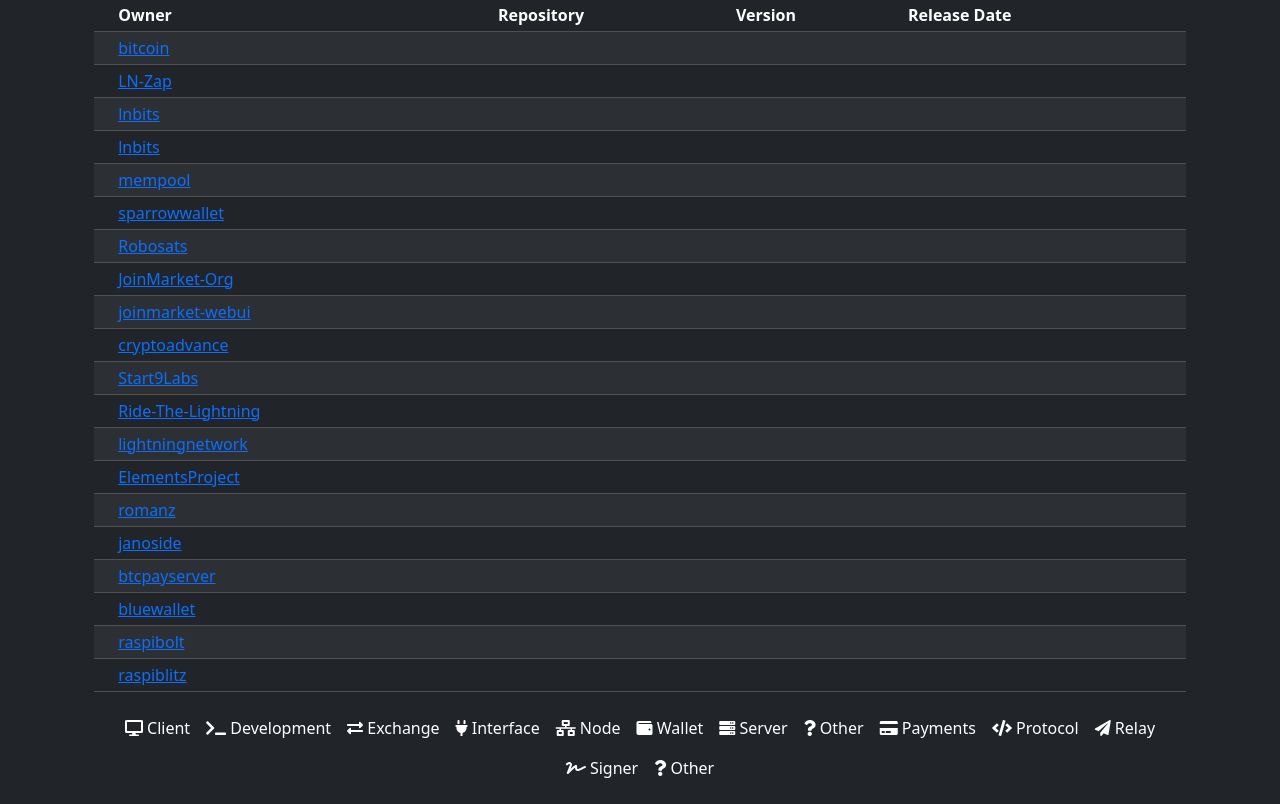
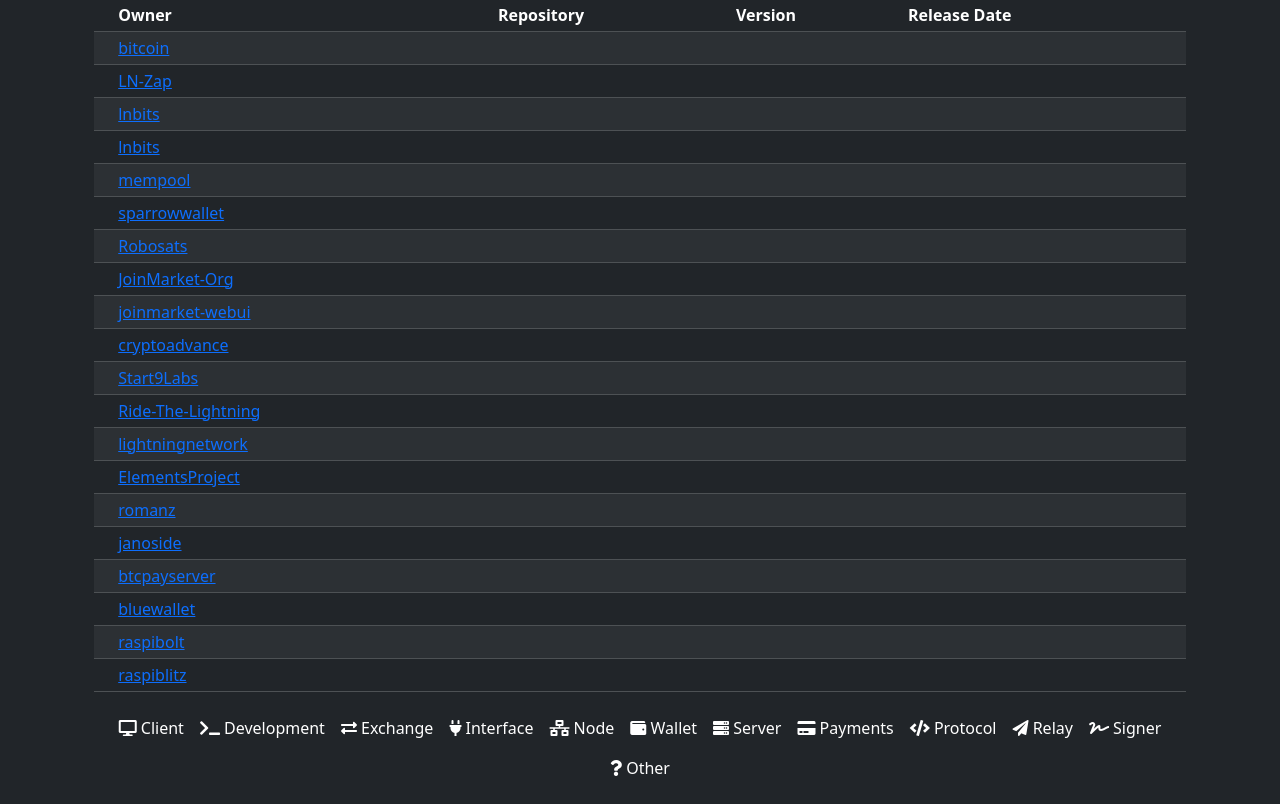
Before and after one commit to the-git-lurker/gitlurker, a Django app: template git_lurker/templates/git_lurker/index.html in a window 1280 px wide. Shown: the part 225-1029 px from the top of the page. Run offline with Django 4.2, Linux system fonts and the light colour scheme; the template is opened without the code that fills it: values that come from a table or form of the project are taken from there, others are empty; data comes from the database, SQL or seed files in the repository; parts of the project's set-up code (start-up, migrations or seed data) failed here and were passed over; some libraries are stand-ins or nearby versions.

Commit message:
minor correction

```diff
--- a/git_lurker/templates/git_lurker/index.html
+++ b/git_lurker/templates/git_lurker/index.html
@@ -412,7 +412,6 @@
                 <div class ="p-2"><i class="fas fa-network-wired"></i> Node</div>
                 <div class ="p-2"><i class="fas fa-wallet"></i> Wallet</div>
                 <div class ="p-2"><i class="fas fa-server"></i> Server</div>
-                <div class ="p-2"><i class="fas fa-question"></i> Other</div>
                 <div class ="p-2"><i class="fas fa-credit-card"></i> Payments</div>
                 <div class ="p-2"><i class="fas fa-code"></i> Protocol</div>
                 <div class ="p-2"><i class="fas fa-paper-plane"></i> Relay</div>
```
